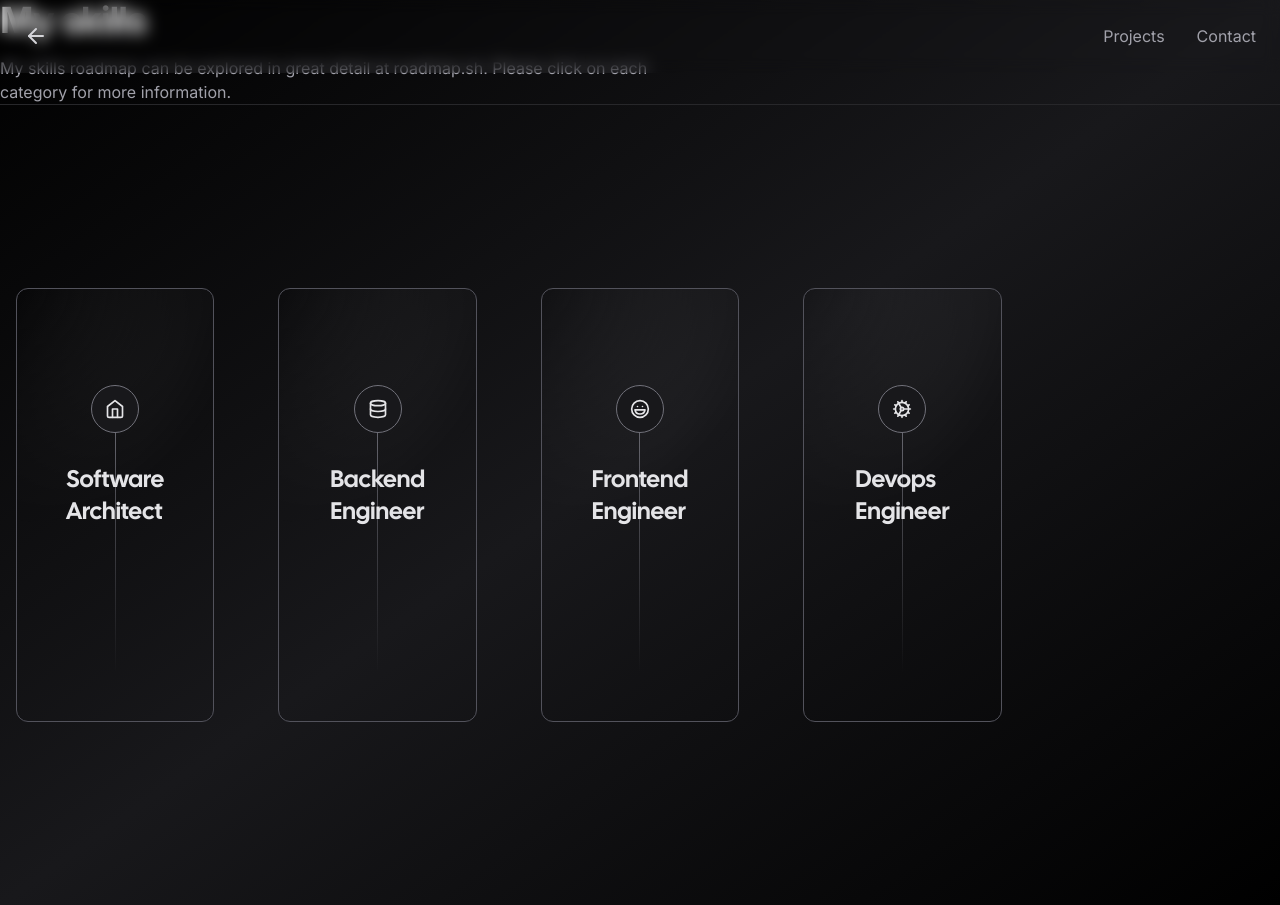
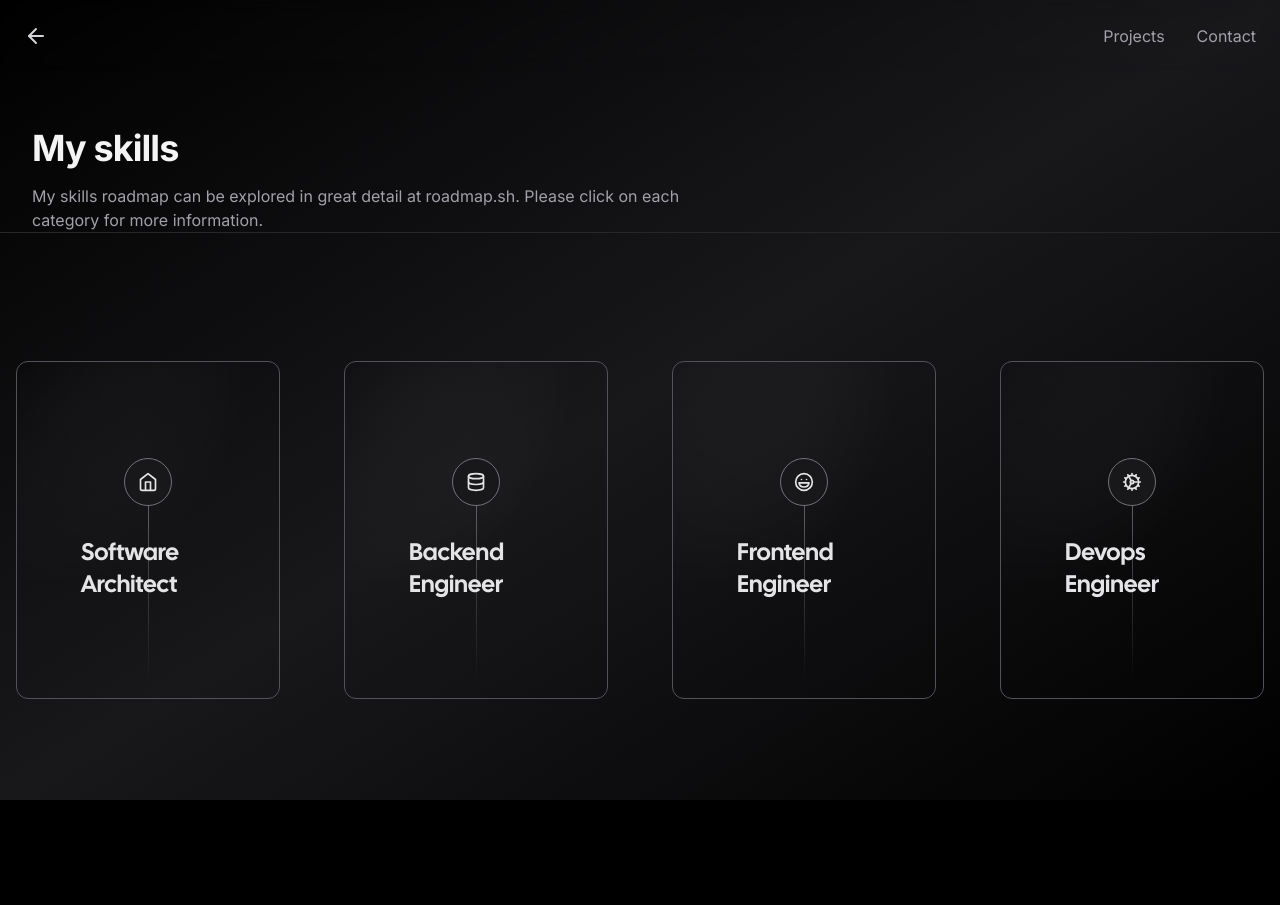
Before and after one commit to alexknips/my-portfolio, a Next.js app: page /skills in a window 1280 px wide. After the commit the page ends 800 px from the top, so only its background shows below. Built offline with nearby package versions, Linux system fonts and the light colour scheme; no server answers; what tailwindcss-debug-screens would draw is missing.

Commit message:
skills section

```diff
--- a/app/skills/page.tsx
+++ b/app/skills/page.tsx
@@ -1,5 +1,5 @@
 "use client";
-import { Database, Home,  Laugh, Cog, Car } from "lucide-react";
+import { Database, Home, Laugh, Cog, Car } from "lucide-react";
 import Link from "next/link";
 import { Navigation } from "../components/nav";
 import { Card } from "../components/card";
@@ -8,49 +8,51 @@ const skills = [
   {
     name: "Software Architect",
     href: "https://roadmap.sh/software-architect?s=65931ce0ae22c1252307ef61",
-		icon: <Home size={20} />
+    icon: <Home size={20} />,
   },
   {
     name: "Backend Engineer",
     href: "https://roadmap.sh/backend?s=65931ce0ae22c1252307ef61",
-		icon: <Database size={20} />
+    icon: <Database size={20} />,
   },
   {
     name: "Frontend Engineer",
     href: "https://roadmap.sh/frontend?s=65931ce0ae22c1252307ef61",
-		icon: <Laugh size={20} />
+    icon: <Laugh size={20} />,
   },
   {
     name: "Devops Engineer",
     href: "https://roadmap.sh/devops?s=65931ce0ae22c1252307ef61",
-		icon: <Cog size={20} />
+    icon: <Cog size={20} />,
   },
 ];
 
 export default function Skills() {
   return (
-		<div className=" bg-gradient-to-tl from-zinc-900/0 via-zinc-900 to-zinc-900/0">
+    <div className=" bg-gradient-to-tl from-zinc-900/0 via-zinc-900 to-zinc-900/0 w-screen h-screen">
       <Navigation />
-
+      <div className="px-6 pt-20 mx-auto space-y-8 max-w-7xl lg:px-8 md:space-y-16 md:pt-24 lg:pt-32">
         <div className="max-w-2xl mx-auto lg:mx-0">
           <h2 className="text-3xl font-bold tracking-tight text-zinc-100 sm:text-4xl">
             My skills
           </h2>
           <p className="mt-4 text-zinc-400">
-            My skills roadmap can be explored in great detail at roadmap.sh. Please click on each category for more information.
+            My skills roadmap can be explored in great detail at roadmap.sh.
+            Please click on each category for more information.
           </p>
         </div>
+      </div>
+
 	  <div className="w-full h-px bg-zinc-800" />
 
-			<div className="container flex items-center justify-center min-h-screen px-4 mx-auto">
-
-				<div className="grid w-full grid-cols-1 gap-8 mx-auto mt-32 sm:mt-0 sm:grid-cols-5 lg:gap-16">
+      <div className="container mt-32 flex items-center justify-center px-4 mx-auto">
+        <div className="grid w-full grid-cols-1 gap-8 mx-auto mt-32 sm:mt-0 sm:grid-cols-4 lg:gap-16">
           {skills.map((s) => (
             <Card>
               <Link
                 href={s.href}
                 target="_blank"
-								className="p-4 relative flex flex-col items-center gap-4 duration-700 group md:gap-8 md:py-24  lg:pb-48  md:p-16"
+                className="p-4 relative flex flex-col items-center gap-4 duration-700 group md:gap-8 md:py-24  lg:pb-24  md:p-16"
               >
                 <span
                   className="absolute w-px h-2/3 bg-gradient-to-b from-zinc-500 via-zinc-500/50 to-transparent"
```
Lines whose indentation alone changed are shown as unchanged.
